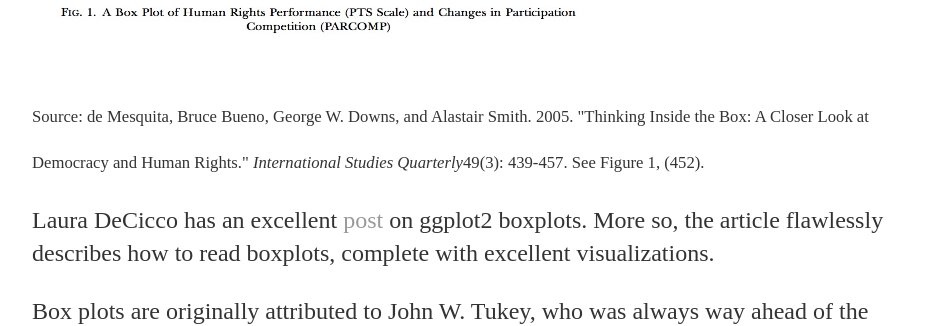
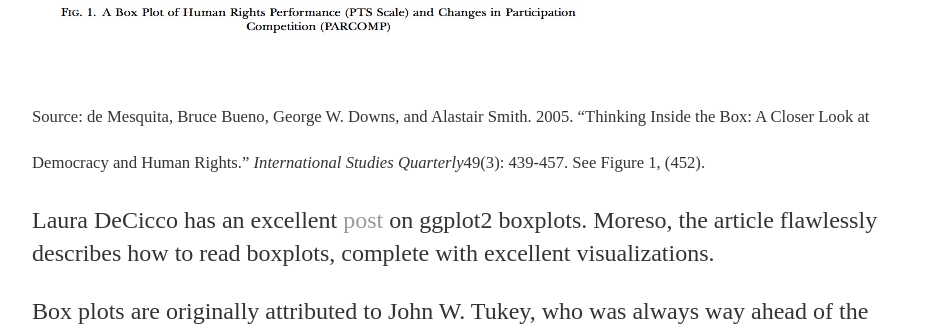
Before and after one commit to elizabethjuhasz/elizabethjuhasz.github.io, a Jekyll site: the page built from _posts/2018-12-23-ggplot-boxplot.md, in a window 1280 px wide. Shown: the part 697-1023 px from the top of the page, without its empty margins (160-1095 px from the left). Built offline with Jekyll 4.4.1, drawn with Linux system fonts in a browser that asks for light colours.

Commit message:
Update 2018-12-23-ggplot-boxplot.md

```diff
--- a/_posts/2018-12-23-ggplot-boxplot.md
+++ b/_posts/2018-12-23-ggplot-boxplot.md
@@ -7,10 +7,10 @@
 
 ![boxplot](https://elizabethjuhasz.github.io/blog/boxplot.jpg){:height="400px" width="600px"}
 
-<p><sub><sub>Source: de Mesquita, Bruce Bueno, George W. Downs, and Alastair Smith.  2005.  "Thinking Inside the Box: A Closer Look at
-Democracy and Human Rights."  <I>International Studies Quarterly</I>49(3): 439-457. See Figure 1, (452).</sub></sub></p>
+<sub><sub>Source: de Mesquita, Bruce Bueno, George W. Downs, and Alastair Smith.  2005.  "Thinking Inside the Box: A Closer Look at
+Democracy and Human Rights."  <I>International Studies Quarterly</I>49(3): 439-457. See Figure 1, (452).</sub></sub>
 
-Laura DeCicco has an excellent [post](https://owi.usgs.gov/blog/boxplots/) on ggplot2 boxplots. More so, the article flawlessly describes how to read boxplots, complete with excellent visualizations.
+Laura DeCicco has an excellent [post](https://owi.usgs.gov/blog/boxplots/) on ggplot2 boxplots. Moreso, the article flawlessly describes how to read boxplots, complete with excellent visualizations.
 
 Box plots are originally attributed to John W. Tukey, who was always way ahead of the game.  Flowingdata has a small blog [post](https://flowingdata.com/2008/01/01/john-tukey-and-the-beginning-of-interactive-graphics/) about Tukey and interactive graphics. The video linked in the post is especially telling, and [worth checking out](https://www.youtube.com/watch?v=B7XoW2qiFUA).
 
```
